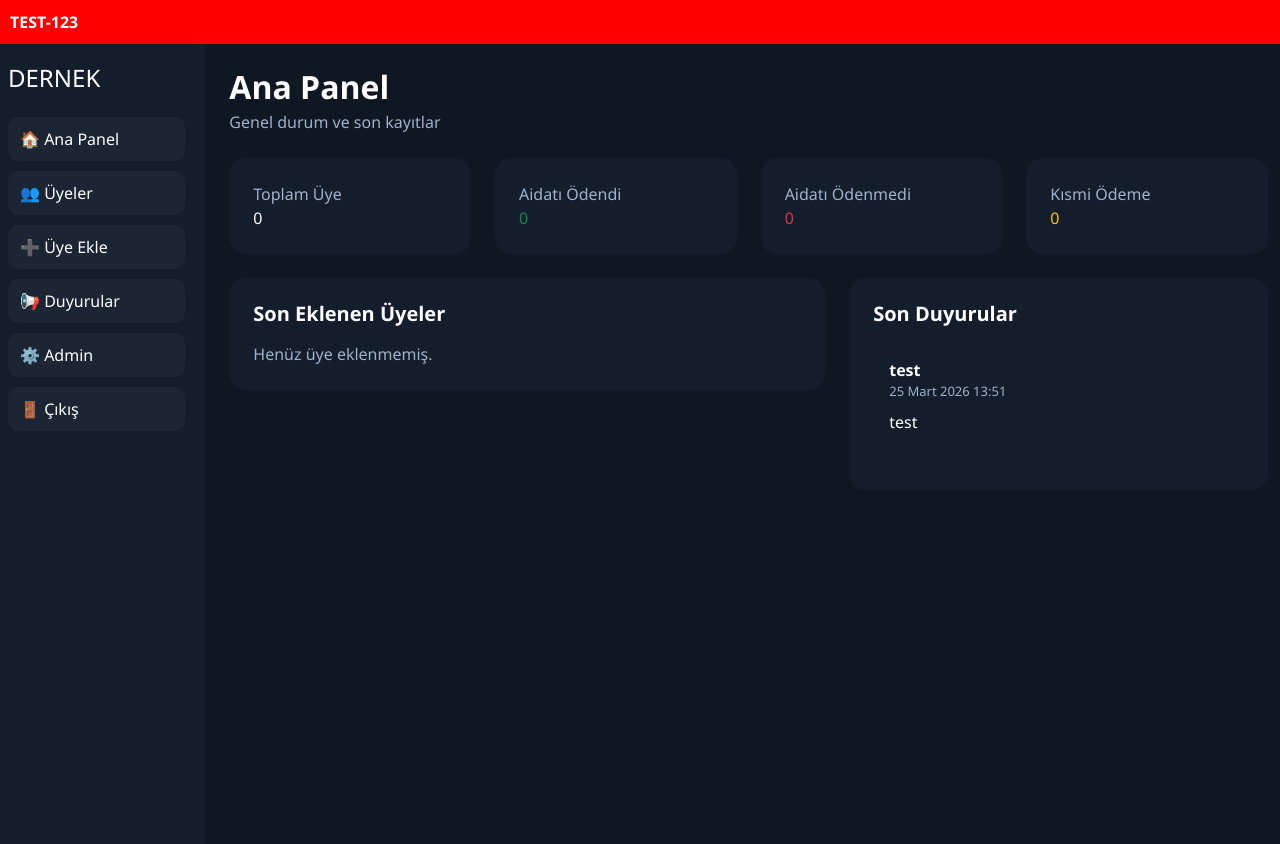
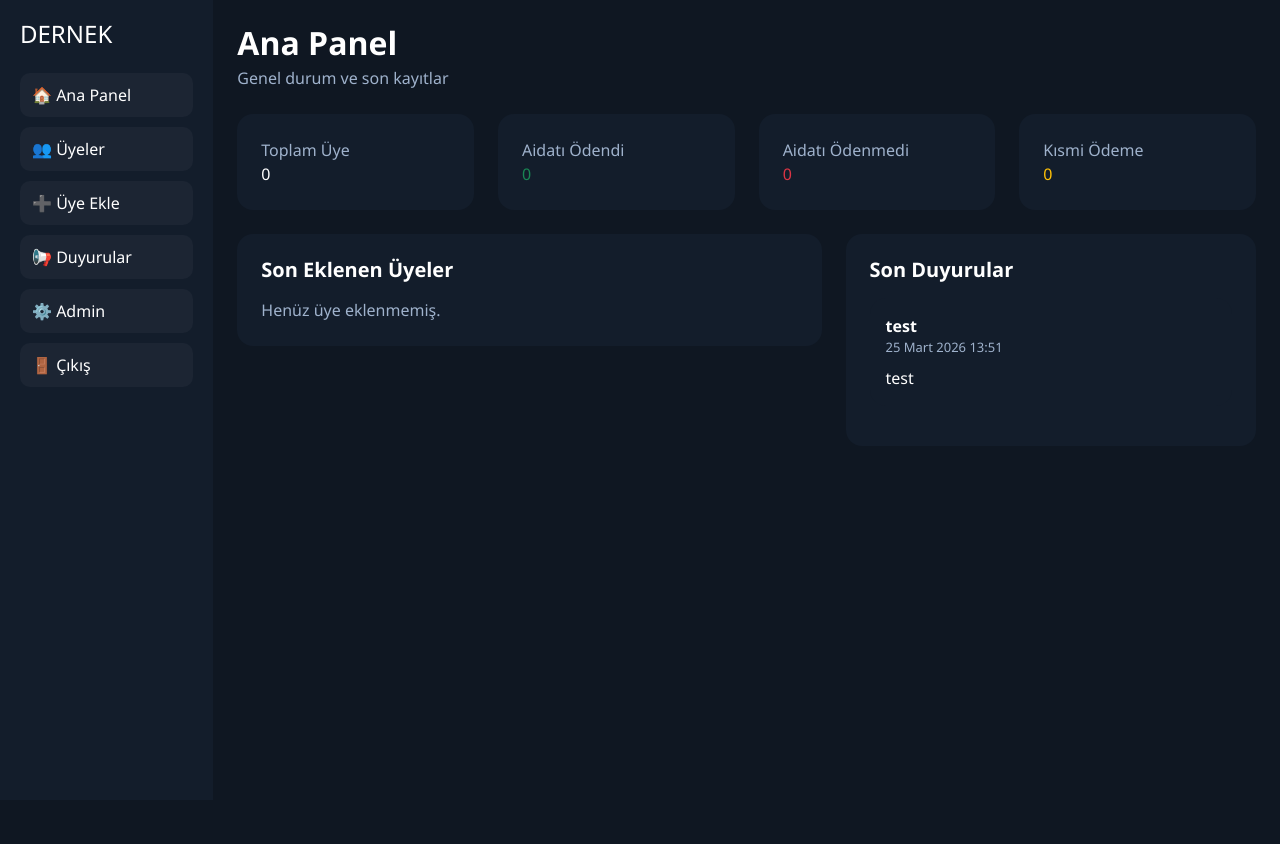
Before and after one commit to oguzhanisindag16-ai/dernek-sistemi, a Django app: page / in a window 1280 px wide. After the commit the page ends 387 px from the top, so only its background shows below. Run offline with Django 5.2, Linux system fonts and the light colour scheme; a user stored in the database is signed in; data comes from the database, SQL or seed files in the repository; data that the repository does not hold is empty.

Commit message:
Update base.html

```diff
--- a/uyeler/templates/uyeler/base.html
+++ b/uyeler/templates/uyeler/base.html
@@ -22,9 +22,7 @@
   </style>
 </head>
 <body>
-  <div style="background:red;color:white;padding:10px;font-weight:bold;">
-  TEST-123
-</div>
+  <div class="container-fluid">
     <div class="row">
       {% if request.user.is_authenticated %}
       <div class="col-md-2 sidebar">
```
